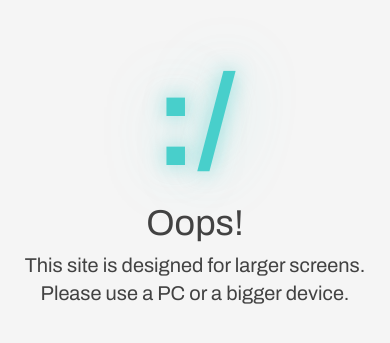
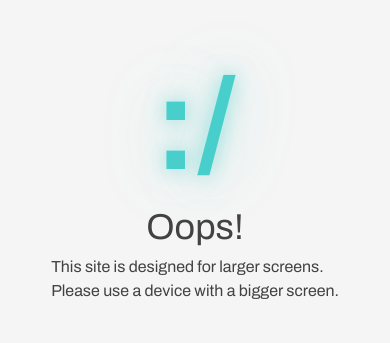
Before and after one commit to tomasx420/portfolio, a SvelteKit app: page / in a window 390 px wide. Shown: the part 239-582 px from the top of the page. Built offline with nearby package versions, Linux system fonts and the light colour scheme.

Commit message:
changed mobile alert

```diff
--- a/src/routes/+layout.svelte
+++ b/src/routes/+layout.svelte
@@ -47,10 +47,7 @@
 			:/
 		</div>
 		<h1 class="text-4xl mt-4">Oops!</h1>
-		<p class="text-xl mt-2 text-center">
-			This site is designed for larger screens. <br />
-			Please use a PC or a bigger device.
-		</p>
+		<p class="mt-2">This site is designed for larger screens.<br />Please use a device with a bigger screen.</p>
 	</div>
 {:else}
 	<main class="bg-background">
```
